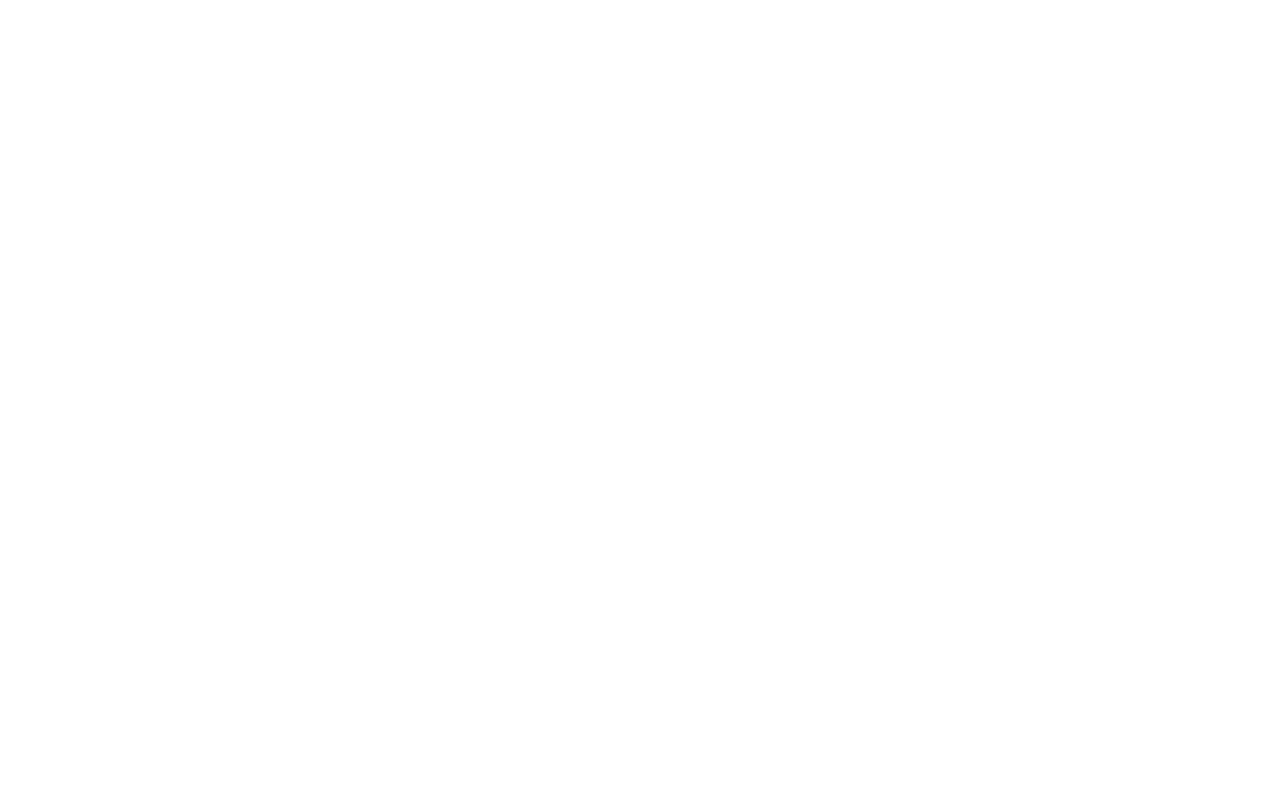
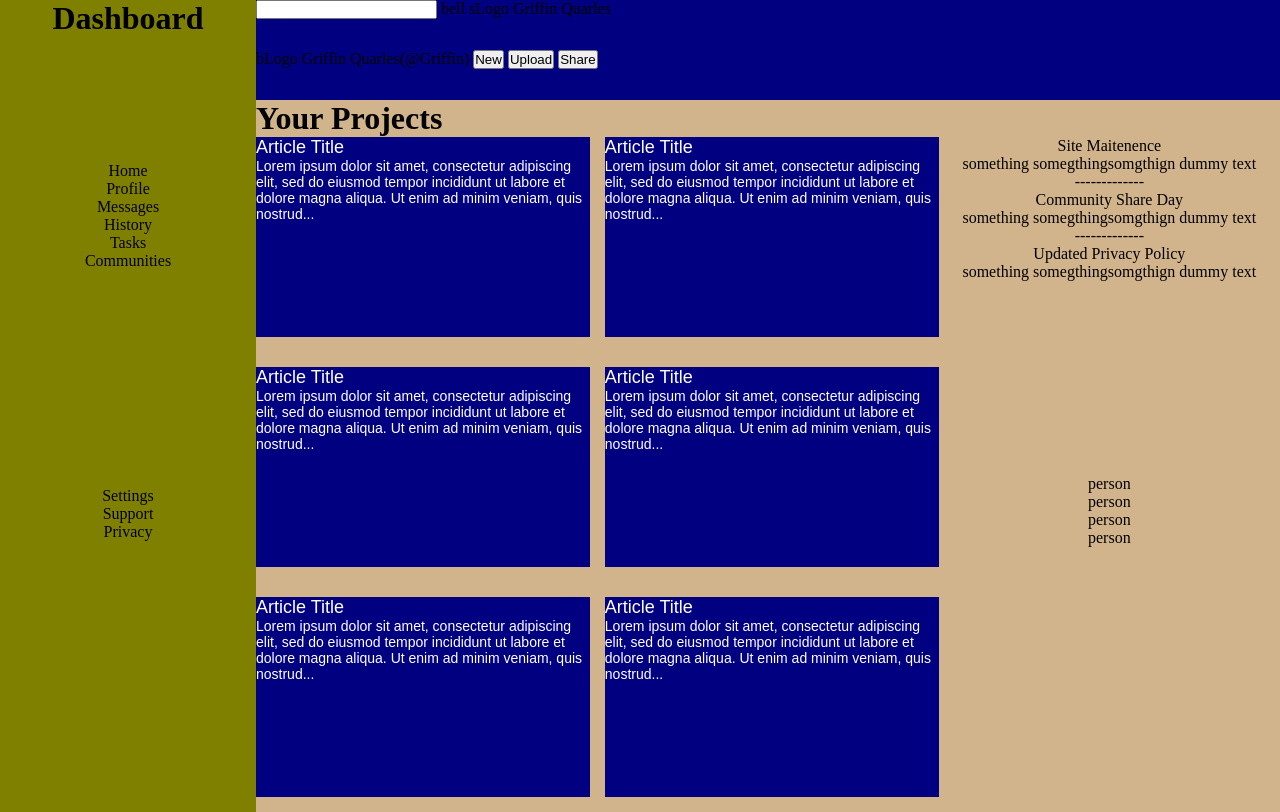
Before and after one commit to gsquarles/Admin_Dashboard, a plain HTML site: page index.html in a window 1280 px wide. Drawn offline with Linux system fonts and the light colour scheme.

Commit message:
first change to site

```diff
--- a/index.html
+++ b/index.html
@@ -6,6 +6,90 @@
     <title>Admin Dashboard</title>
 </head>
 <body>
+    <div class="container">
+        <div class="sidebar">
+            <h1 class="logo">Dashboard</h1>
+            <div class="firstSix">
+                <p>Home</p>
+                <p>Profile</p>
+                <p>Messages</p>
+                <p>History</p>
+                <p>Tasks</p>
+                <p>Communities</p>
+            </div>
+            <div class="lastThree">
+                <p>Settings</p>
+                <p>Support</p>
+                <p>Privacy</p>
+            </div>
+        </div>
+        <div class="rightSide">
+            <div class="header">
+                <div class="topHeader">
+                    <label for="search"></label>
+                    <input type="text" name="search" id="search">
+                    <span>bell</span>
+                    <span>sLogo</span>
+                    <span>Griffin Quarles</span>
+                </div>
+                <div class="bottomHeader">
+                    <span>bLogo</span>
+                    <span>Griffin Quarles(@Griffin)</span>
+                    <button type="button">New</button>
+                    <button type="button">Upload</button>
+                    <button type="button">Share</button>
+                </div>
+            </div>
+            <div class="bottomSec">
+                <h1>Your Projects</h1>
+                <div class="projects">
+                    <div class="card">
+                        <p class="title">Article Title</p>
+                        <p>Lorem ipsum dolor sit amet, consectetur adipiscing elit, sed do eiusmod tempor incididunt ut labore et dolore magna aliqua. Ut enim ad minim veniam, quis nostrud...</p>
+                      </div>
+                      <div class="card">
+                        <p class="title">Article Title</p>
+                        <p>Lorem ipsum dolor sit amet, consectetur adipiscing elit, sed do eiusmod tempor incididunt ut labore et dolore magna aliqua. Ut enim ad minim veniam, quis nostrud...</p>
+                      </div>
+                      <div class="card">
+                        <p class="title">Article Title</p>
+                        <p>Lorem ipsum dolor sit amet, consectetur adipiscing elit, sed do eiusmod tempor incididunt ut labore et dolore magna aliqua. Ut enim ad minim veniam, quis nostrud...</p>
+                      </div>
+                      <div class="card">
+                        <p class="title">Article Title</p>
+                        <p>Lorem ipsum dolor sit amet, consectetur adipiscing elit, sed do eiusmod tempor incididunt ut labore et dolore magna aliqua. Ut enim ad minim veniam, quis nostrud...</p>
+                      </div>
+                      <div class="card">
+                        <p class="title">Article Title</p>
+                        <p>Lorem ipsum dolor sit amet, consectetur adipiscing elit, sed do eiusmod tempor incididunt ut labore et dolore magna aliqua. Ut enim ad minim veniam, quis nostrud...</p>
+                      </div>
+                      <div class="card">
+                        <p class="title">Article Title</p>
+                        <p>Lorem ipsum dolor sit amet, consectetur adipiscing elit, sed do eiusmod tempor incididunt ut labore et dolore magna aliqua. Ut enim ad minim veniam, quis nostrud...</p>
+                      </div>
+                </div>
+                <div class="bodyRight">
+                    <div class="announcements">
+                        <p class="aTitle">Site Maitenence</p>
+                        <p>something somegthingsomgthign dummy text</p>
+                        <span>-------------</span>
+                        <p class="aTitle">Community Share Day</p>
+                        <p>something somegthingsomgthign dummy text</p>
+                        <span>-------------</span>
+                        <p class="aTitle">Updated Privacy Policy</p>
+                        <p>something somegthingsomgthign dummy text</p>
+                    </div>
+                    <div class="trending">
+                        <p>person</p>
+                        <p>person</p>
+                        <p>person</p>
+                        <p>person</p>
+                    </div>
+                </div>
+            </div>
+        </div>
+</div>
+
 
 </body>
 </html>
--- a/style.css
+++ b/style.css
@@ -0,0 +1,87 @@
+*{
+    margin: 0;
+    padding: 0;
+}
+.container{
+    display: grid;
+    grid-template-columns: 1fr 4fr;
+}
+.sidebar{
+    display: grid;
+    grid-template-rows: .5fr 1fr 1fr;
+    background-color: olive;
+}
+.logo{
+    grid-row: 1;
+    text-align: center;
+}
+.firstSix{
+    grid-row: 2;
+    text-align: center;
+}
+.lastThree{
+    grid-row: 3;
+    text-align: center;
+}
+.rightSide{
+    display: grid;
+    grid-template-rows: 100px 4fr;
+}
+.header{
+    display: grid;
+    grid-template-columns: 2fr 1fr;
+    grid-template-rows: 50% 50%;
+    background-color: navy;
+    height: 100px;
+}
+.topHeader{
+    grid-column: 1/-1;
+}
+.bottomHeader{
+    grid-column: 1/-1;
+}
+.bottomSec{
+    display: grid;
+    grid-template-columns: 2fr 1fr;
+    background-color: tan;
+}
+.projects{
+    display: grid;
+    grid-template-columns: repeat(auto-fit, minmax(250px, 1fr));
+    grid-column: 1;
+    gap: 15px;
+}
+.projects p{
+    font-size: 18px;
+    font-family: sans-serif;
+    text-align: left;
+}
+.projects .card{
+    background-color: navy;
+    color: white;
+    text-align: center;
+    height: 200px;
+    margin-bottom: 15px;
+}
+.card p{
+    color: white;
+  font-weight: normal;
+  font-size: 14px;
+}
+.card .title {
+    font-size: 18px;
+    text-align: left;
+  }
+.bodyRight{
+    grid-column: 2/3;
+    display: grid;
+    grid-template-rows: 1fr 1fr;
+  }
+.announcements{
+    grid-row: 1;
+    text-align: center;
+}
+.trending{
+    grid-row: 2;
+    text-align: center;
+}
```
